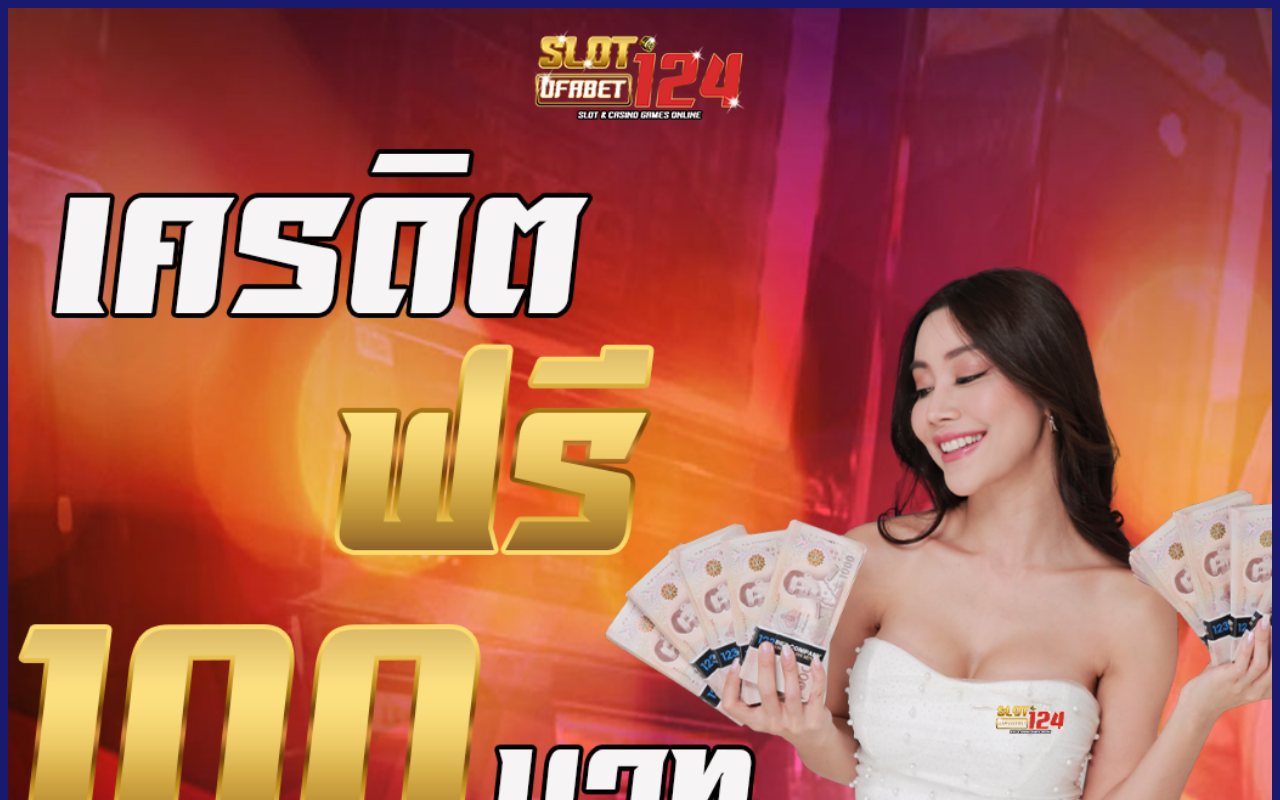
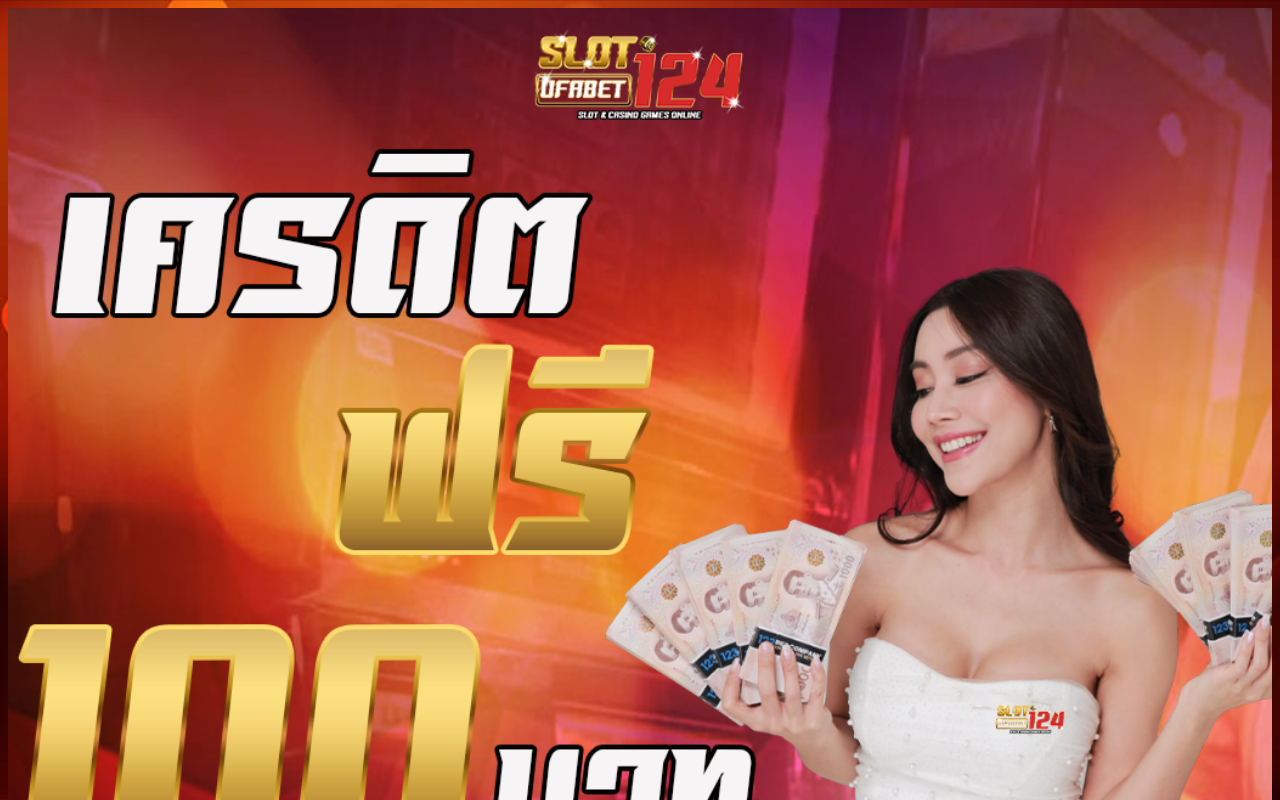
Before and after one commit to allslotbet1688/Slotufabet124, a plain HTML site: page index.html in a window 1280 px wide. Shown: the top 800 px of the page. Drawn offline with Linux system fonts and the light colour scheme.

Commit message:
add index page
add index page

```diff
--- a/index.html
+++ b/index.html
@@ -10,7 +10,7 @@
 
 
 </head>
-<body bgcolor="#191970">
+<body style="background-image: url('2.jpg');"></body>
     <img src="เครดิตฟรีโค็ด.png"width="100%"height="100%">
     <font color="#fffff">
     <marquee>🔰SLOTUFABET124 ฉลองเปิดเซิฟใหม่ แจกเครดิตฟรีให้ทุกยูสเซอร์ ไม่ต้องฝากก่อน ไม่ต้องลงทุน🔰</marquee>
@@ -37,6 +37,15 @@
 
 
         }
+        body {
+  		background-image: url('2.jpg');
+		background-repeat: no-repeat;
+		background-attachment: fixed;
+		background-size: 100% 100%;
+	}
+    .img_radius {
+        border-radius: 8px;
+    }
 
 
     </style>
```
Also changed, not shown: 2.jpg (added).
